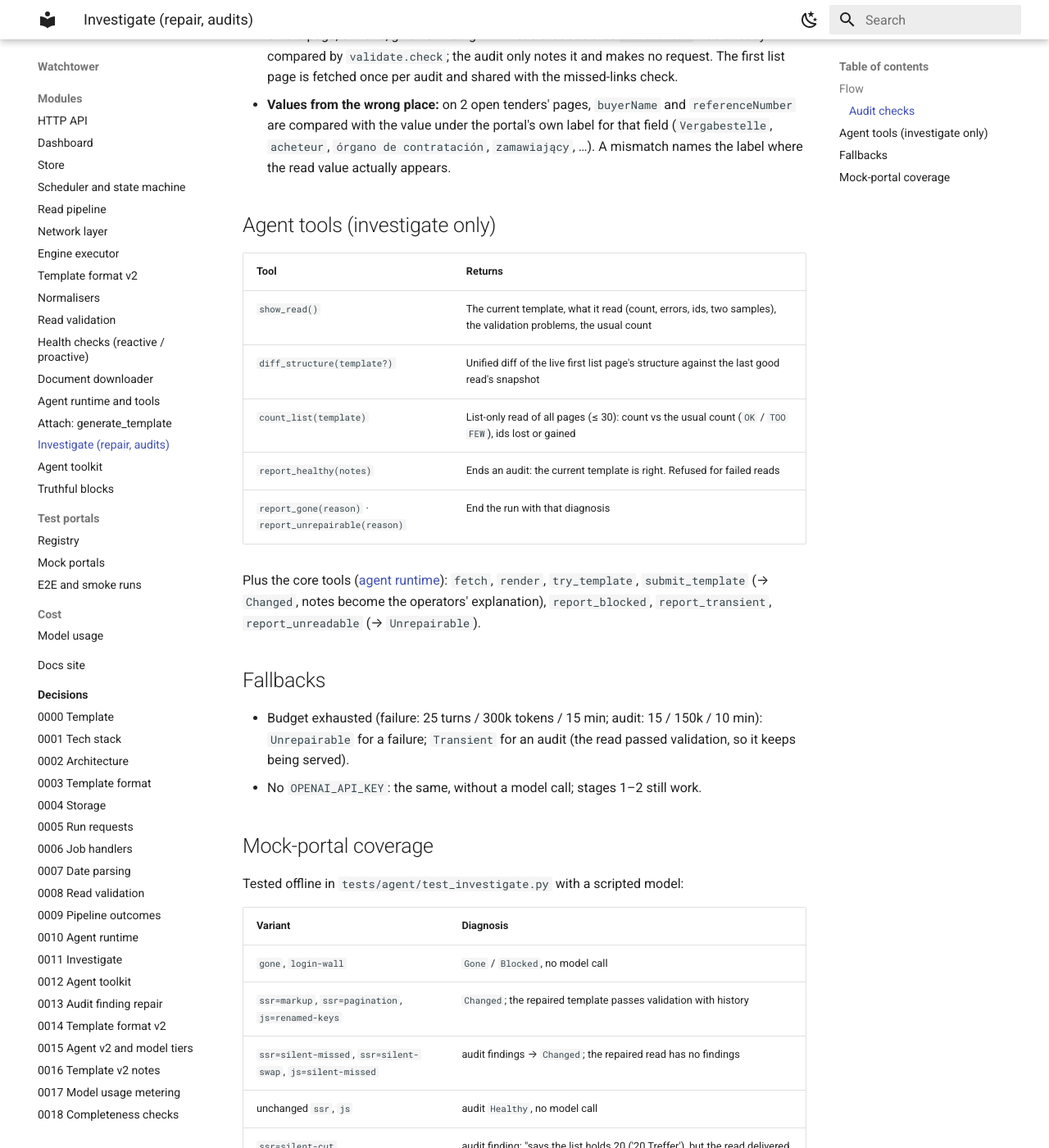
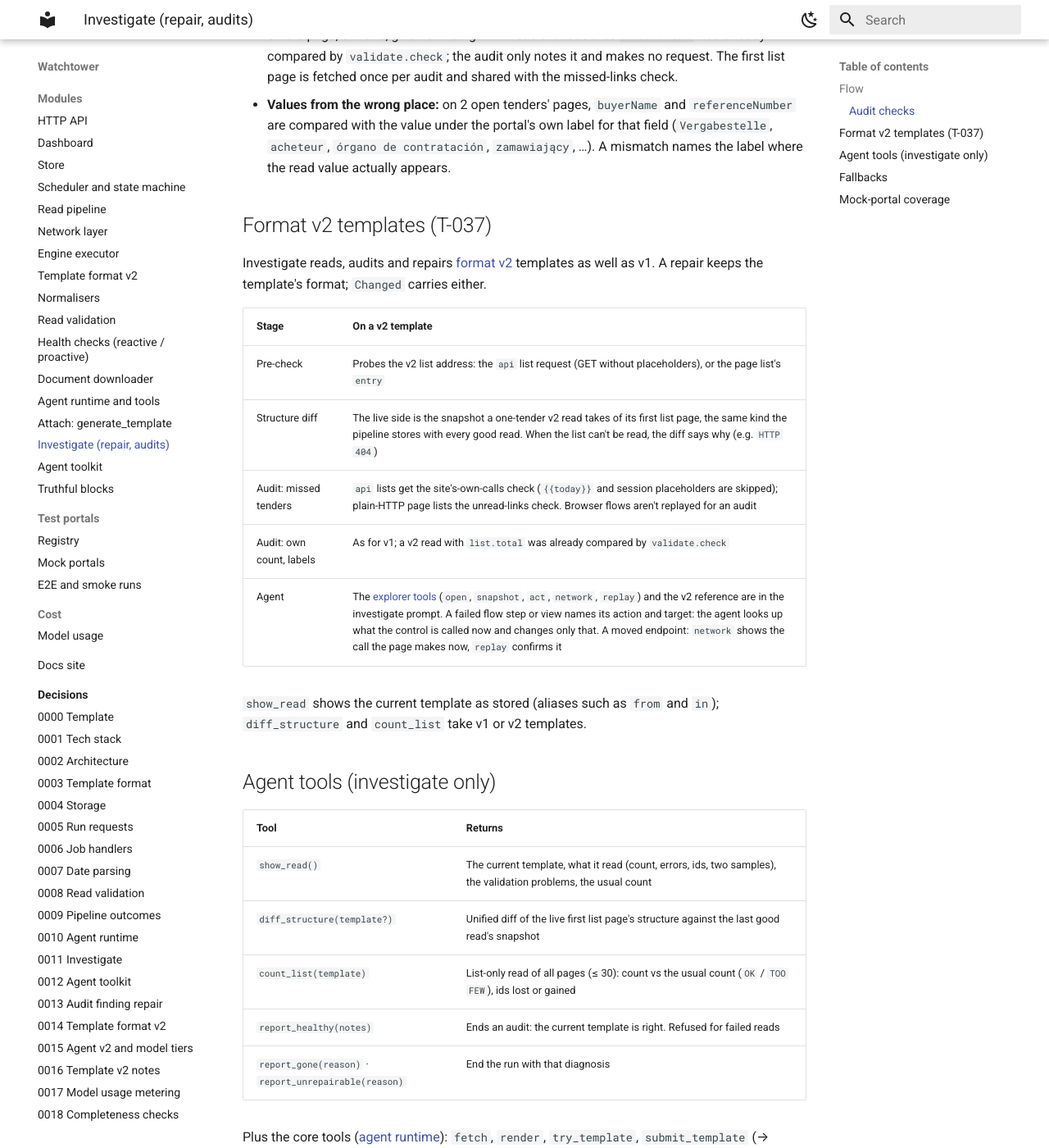
Before and after one commit to Momentow/etn-tenders-watchtower, an MkDocs documentation site: the page built from docs/repair/investigate.md, in a window 1280 px wide and 1400 px high, scrolled down 1066 px. Shown: the whole window at 82% size. Built offline with MkDocs 1.6.1 and Material for MkDocs 9.7.7, drawn with Linux system fonts in a browser that asks for light colours; some of the changed text lies outside the part shown.

Commit message:
docs(repair): investigate, audits and repairs on format v2 templates
Task: T-037

Co-Authored-By: Claude Opus 5.5 <noreply@anthropic.com>

```diff
--- a/docs/repair/investigate.md
+++ b/docs/repair/investigate.md
@@ -32,6 +32,21 @@ Deterministic first ([ADR 0011](../decisions/0011-investigate-deterministic-firs
   value under the portal's own label for that field (`Vergabestelle`, `acheteur`, `órgano de contratación`,
   `zamawiający`, …). A mismatch names the label where the read value actually appears.
 
+## Format v2 templates (T-037)
+Investigate reads, audits and repairs [format v2](../engine/template-v2.md) templates as well as v1. A repair keeps
+the template's format; `Changed` carries either.
+
+| Stage | On a v2 template |
+|---|---|
+| Pre-check | Probes the v2 list address: the `api` list request (GET without placeholders), or the page list's `entry` |
+| Structure diff | The live side is the snapshot a one-tender v2 read takes of its first list page, the same kind the pipeline stores with every good read. When the list can't be read, the diff says why (e.g. `HTTP 404`) |
+| Audit: missed tenders | `api` lists get the site's-own-calls check (`{{today}}` and session placeholders are skipped); plain-HTTP page lists the unread-links check. Browser flows aren't replayed for an audit |
+| Audit: own count, labels | As for v1; a v2 read with `list.total` was already compared by `validate.check` |
+| Agent | The [explorer tools](../agent/runtime.md#explorer-tools) (`open`, `snapshot`, `act`, `network`, `replay`) and the v2 reference are in the investigate prompt. A failed flow step or view names its action and target: the agent looks up what the control is called now and changes only that. A moved endpoint: `network` shows the call the page makes now, `replay` confirms it |
+
+`show_read` shows the current template as stored (aliases such as `from` and `in`); `diff_structure` and `count_list`
+take v1 or v2 templates.
+
 ## Agent tools (investigate only)
 
 | Tool | Returns |
@@ -60,6 +75,9 @@ Tested offline in `tests/agent/test_investigate.py` with a scripted model:
 | `ssr=markup`, `ssr=pagination`, `js=renamed-keys` | `Changed`; the repaired template passes validation with history |
 | `ssr=silent-missed`, `ssr=silent-swap`, `js=silent-missed` | audit findings → `Changed`; the repaired read has no findings |
 | unchanged `ssr`, `js` | audit `Healthy`, no model call |
+| `app=api-moved`, v2 API template (`tests/agent/test_repair_v2.py`) | `Changed`: only the endpoint path changes; also through the pipeline (healing keeps the last tenders, the v2 repair is promoted as version 2) |
+| `app=relabelled`, v2 browser flow | `Changed` after `open` shows the new control names (needs Chromium) |
+| unchanged `app`, v2 API template | audit `Healthy`, no model call |
 | `ssr=silent-cut` (`tests/agent/test_audit_declared_total.py`) | audit finding: "says the list holds 20 ('20 Treffer'), but the read delivered only 15"; the unchanged `ssr`/`js` reads match their own count |
 
 The scripted model supplies the repairs, so these tests prove the plumbing, evidence and validation, not the model's
```
Also changed, not shown: docs/agent/runtime.md (+1 -1 lines).
